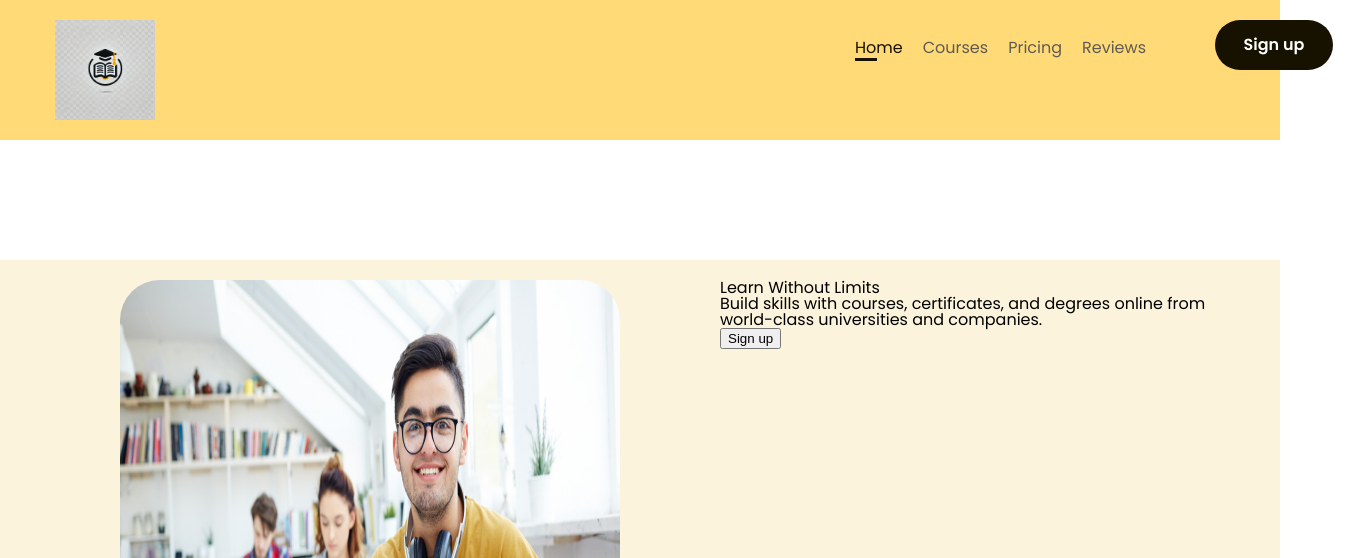
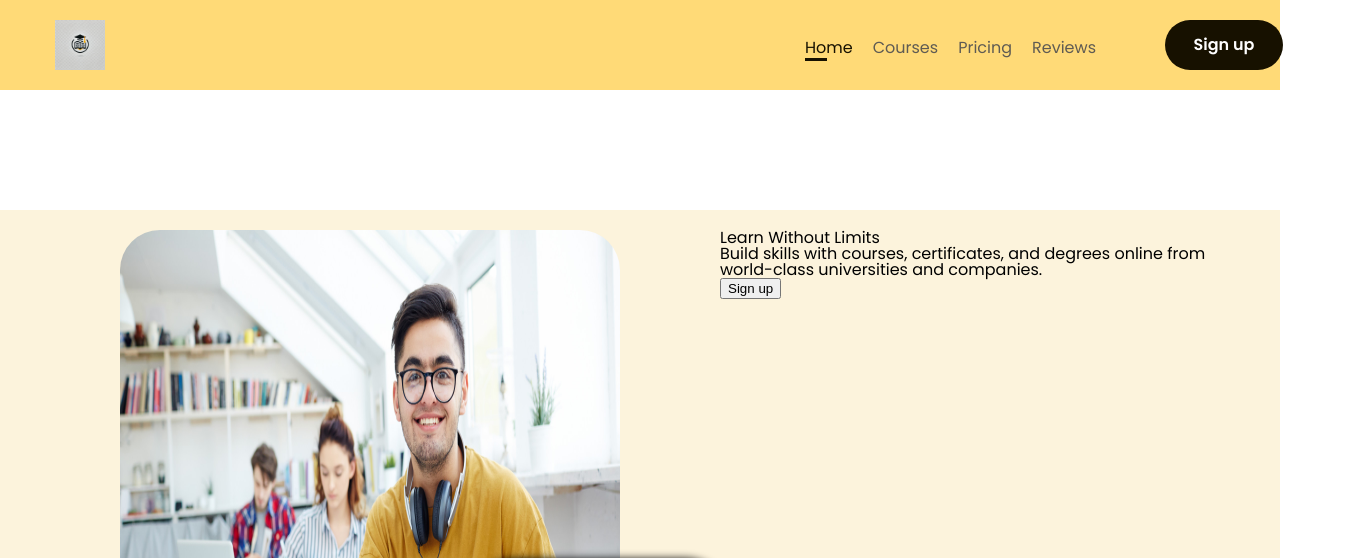
Before and after one commit to LamVyHuynh/Duan01, a plain HTML site: page index.html in a window 1280 px wide. Shown: the top 558 px of the page, 1359 px wide, since content can reach past the window. Drawn offline with Linux system fonts and the light colour scheme.

Commit message:
hoan thanh header

```diff
--- a/assets/css/style.css
+++ b/assets/css/style.css
@@ -29,12 +29,12 @@ body {
   max-width: calc(100% - 48px);
   margin-left: auto;
   margin-right: auto;
-  justify-content: space-between;
+  justify-content: space-around;
 }
 
 #header .logo {
-  width: 100px;
-  height: 100px;
+  width: 50px;
+  height: 50px;
 }
 
 .nav {
@@ -94,7 +94,7 @@ body {
 
 #header .header-container .btn_sign-up .btn:hover {
   cursor: pointer;
-  opacity: 0.9;
+  background: #999;
 }
 
 #header .header-container .btn_sign-up a {
```
